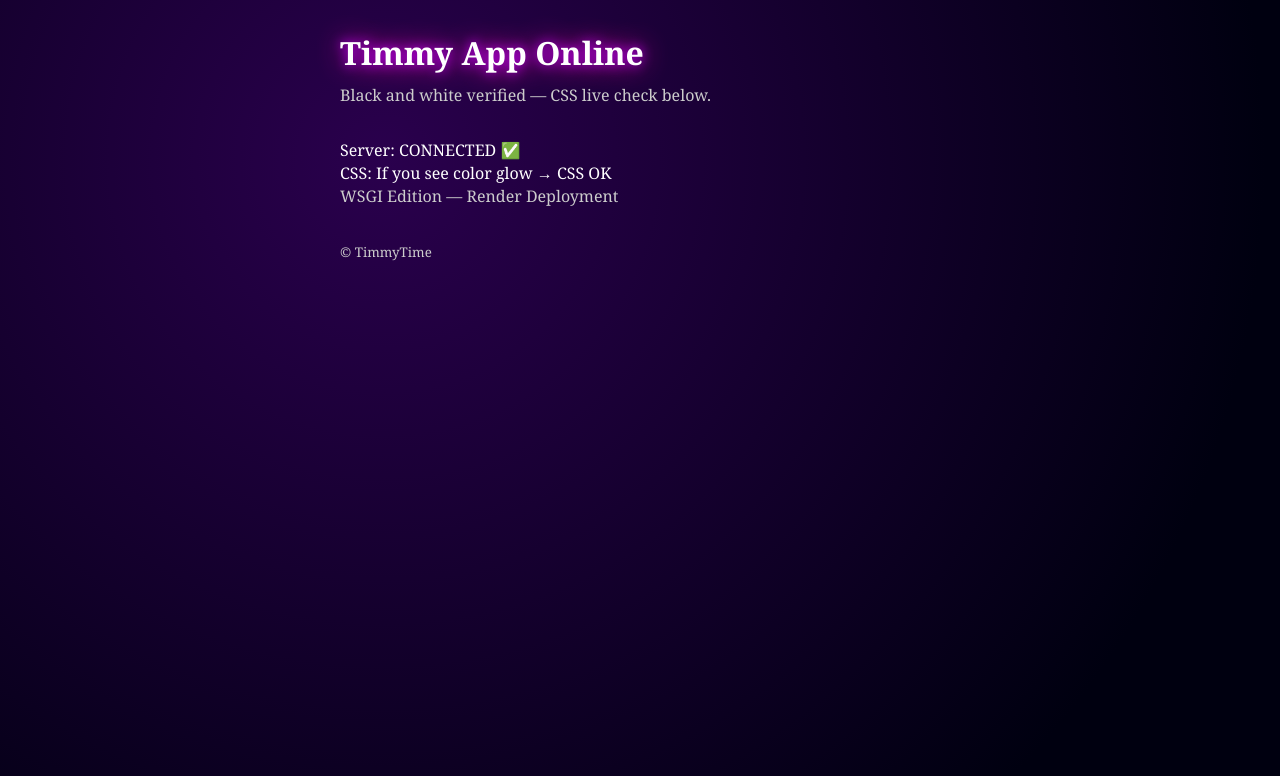
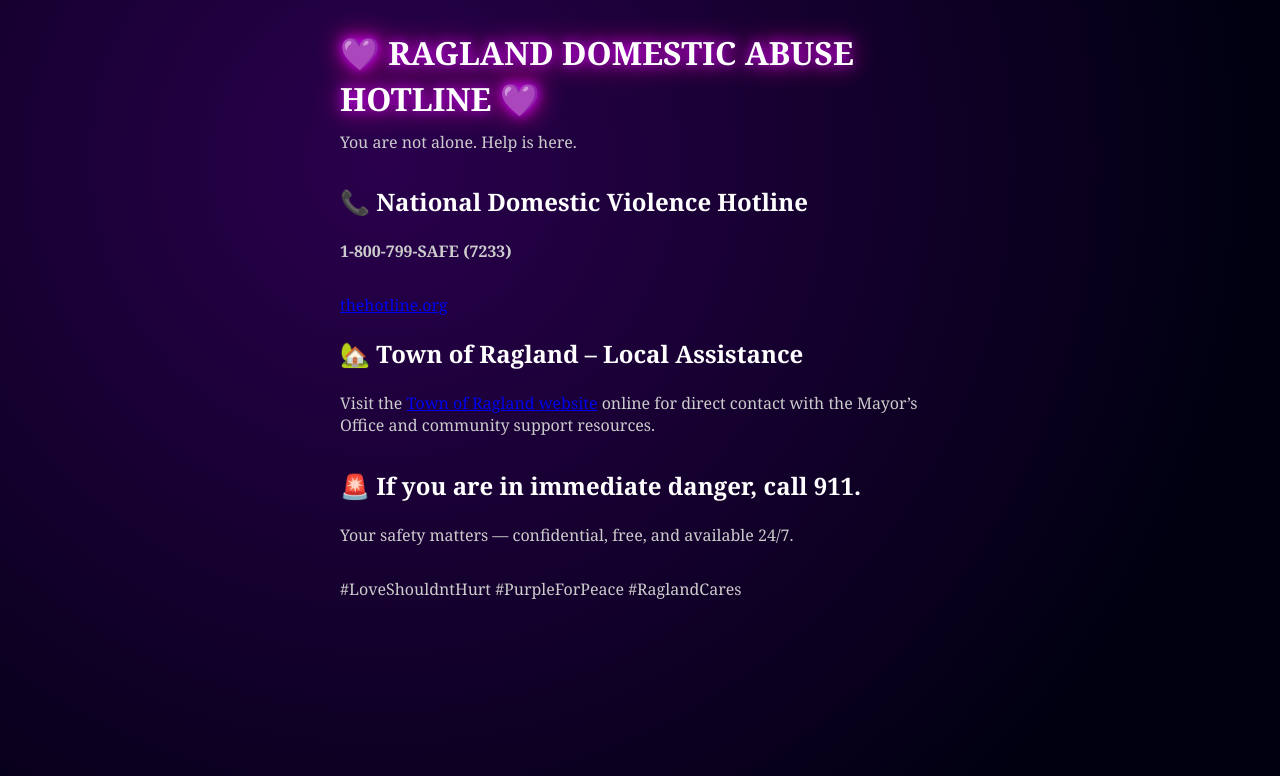
Before and after one commit to timmyjonesusn-netizen/Timmy-wsgi, a Flask app: page / in a window 1280 px wide. Shown: the top 776 px of the page. Run offline with Flask 3, Linux system fonts and the light colour scheme.

Commit message:
Update index.html

```diff
--- a/templates/index.html
+++ b/templates/index.html
@@ -1,33 +1,37 @@
 <!DOCTYPE html>
 <html lang="en">
 <head>
-  <meta charset="UTF-8" />
-  <meta name="viewport" content="width=device-width, initial-scale=1.0" />
-  <title>Timmy WSGI App</title>
-
-  <!-- ✅ This is the correct way to link your CSS in Flask -->
+  <meta charset="UTF-8">
+  <meta name="viewport" content="width=device-width, initial-scale=1.0">
+  <title>Ragland Hotline</title>
+  <!-- Flask static CSS link -->
   <link rel="stylesheet" href="{{ url_for('static', filename='style.css') }}">
 </head>
 <body>
-  <div class="app-shell">
-    <h1 class="glow-title">Timmy App Online</h1>
-    <p class="sub">Black and white verified — CSS live check below.</p>
+  <div class="container">
+    <h1>💜 RAGLAND DOMESTIC ABUSE HOTLINE 💜</h1>
+    <p class="tagline">You are not alone. Help is here.</p>
 
-    <div class="status-box">
-      <div class="status-row">
-        <span class="label">Server:</span>
-        <span class="value good">CONNECTED ✅</span>
-      </div>
-      <div class="status-row">
-        <span class="label">CSS:</span>
-        <span class="value css-check">If you see color glow → CSS OK</span>
-      </div>
+    <div class="box">
+      <h2>📞 National Domestic Violence Hotline</h2>
+      <p><strong>1-800-799-SAFE (7233)</strong></p>
+      <a href="https://www.thehotline.org" target="_blank">thehotline.org</a>
     </div>
 
-    <div class="footer">
-      <p>WSGI Edition — Render Deployment</p>
-      <p><small>© TimmyTime</small></p>
+    <div class="box">
+      <h2>🏡 Town of Ragland – Local Assistance</h2>
+      <p>Visit the <a href="https://www.townofragland.org" target="_blank">Town of Ragland website</a>
+      online for direct contact with the Mayor’s Office and community support resources.</p>
     </div>
+
+    <div class="box alert">
+      <h2>🚨 If you are in immediate danger, call 911.</h2>
+      <p>Your safety matters — confidential, free, and available 24/7.</p>
+    </div>
+
+    <footer>
+      <p>#LoveShouldntHurt #PurpleForPeace #RaglandCares</p>
+    </footer>
   </div>
 </body>
 </html>
```
